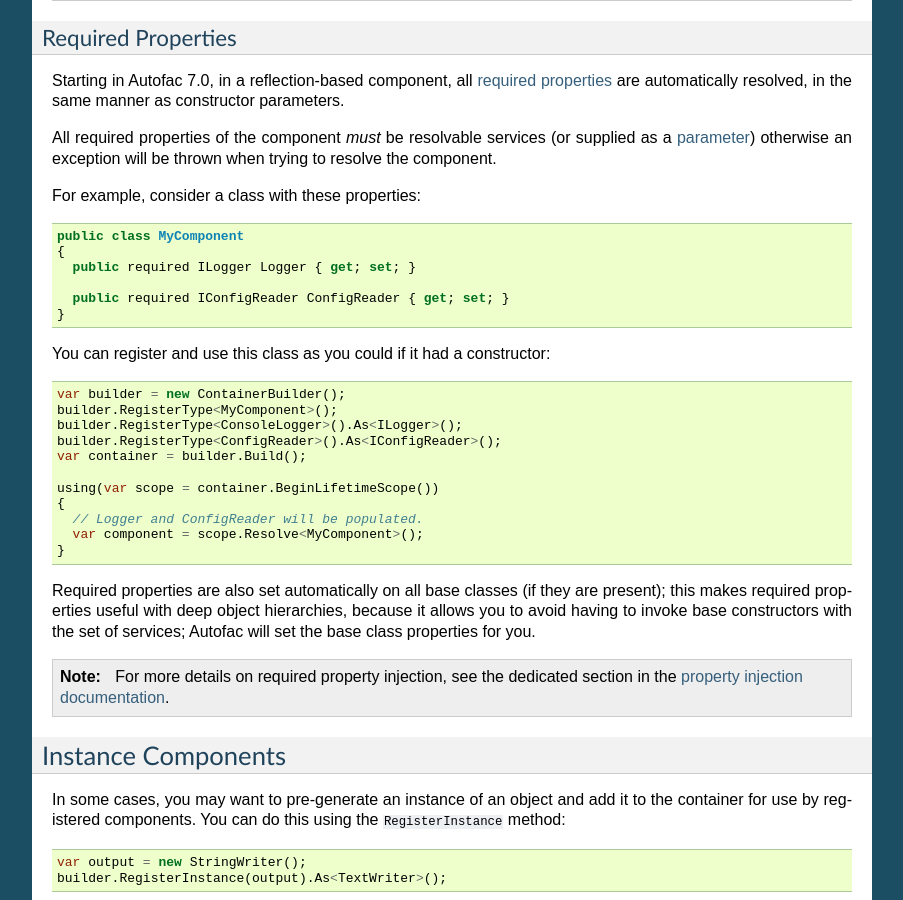
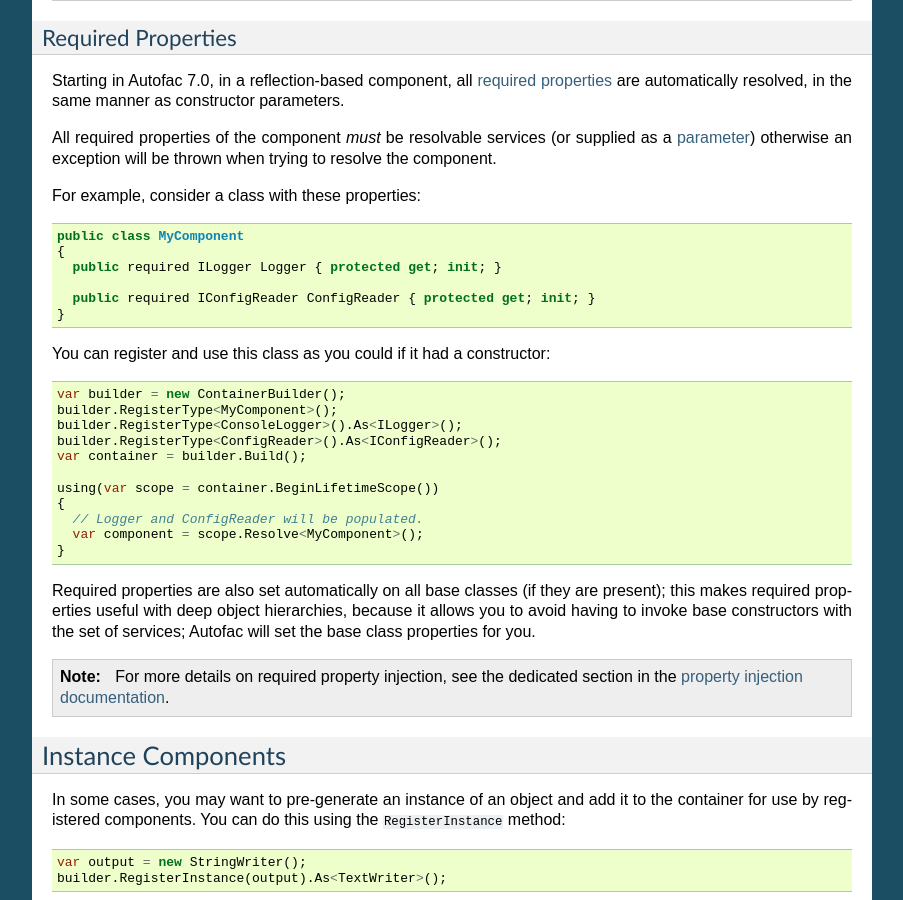
Before and after one commit to autofac/Documentation, a Sphinx documentation site: the page built from docs/register/registration.rst, in a window 1280 px wide and 900 px high, scrolled down 1850 px. Shown: the whole window, without its empty margins (198-1101 px from the left). Built offline with Sphinx 7.4.7, drawn with Linux system fonts in a browser that asks for light colours.

Commit message:
Update registration.rst
Forgot one place RE required properties.

```diff
--- a/docs/register/registration.rst
+++ b/docs/register/registration.rst
@@ -109,9 +109,9 @@ For example, consider a class with these properties:
 
     public class MyComponent
     {
-      public required ILogger Logger { get; set; }
+      public required ILogger Logger { protected get; init; }
 
-      public required IConfigReader ConfigReader { get; set; }
+      public required IConfigReader ConfigReader { protected get; init; }
     }
 
 You can register and use this class as you could if it had a constructor:
```
